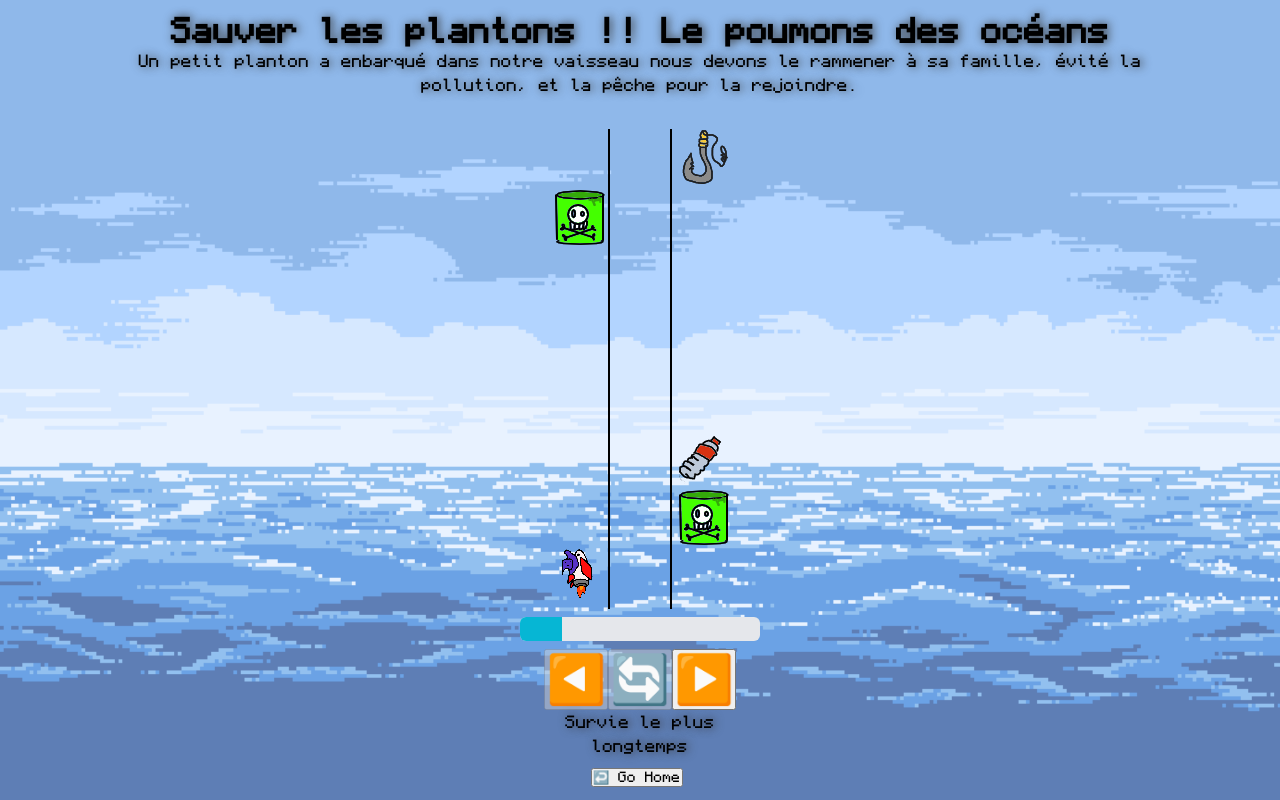
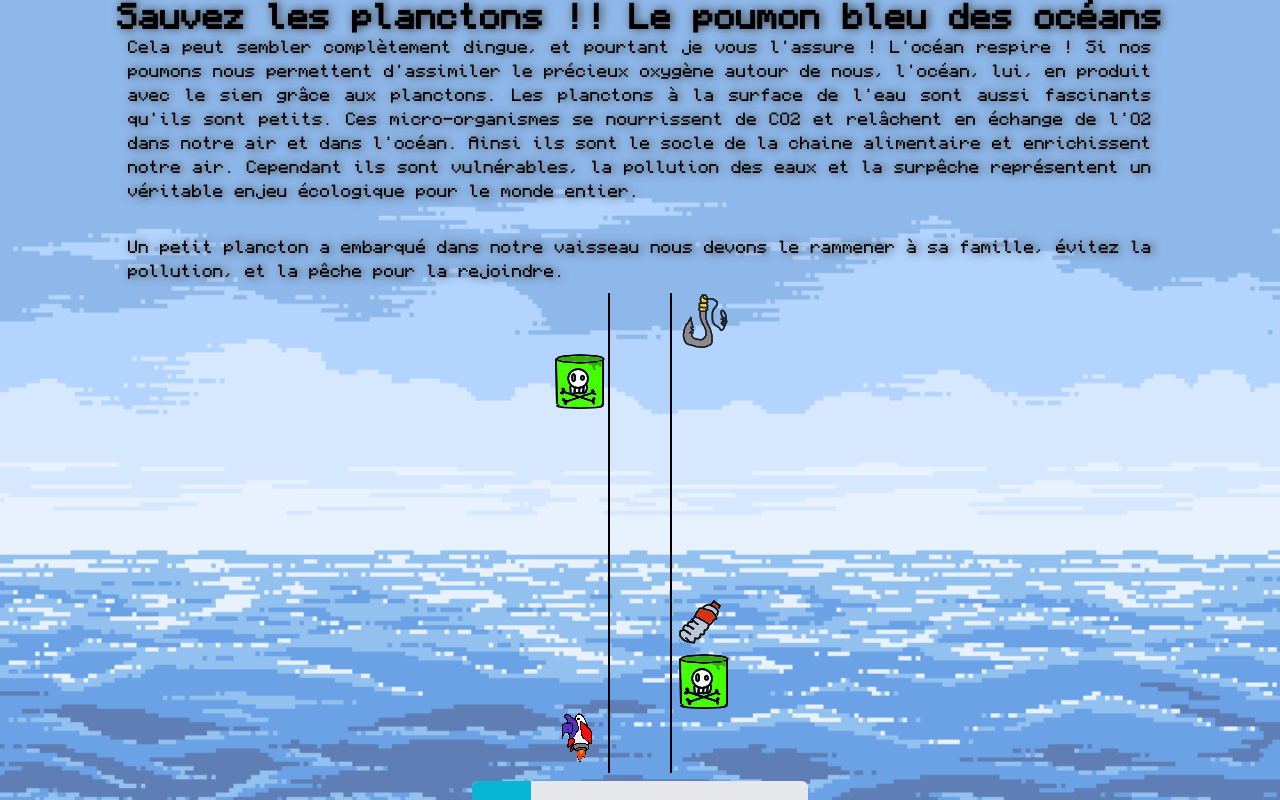
Before and after one commit to neswatch/saving-throw, a React (Vite) app: page /poumon in a window 1280 px wide. Shown: the top 800 px of the page. Built offline with nearby package versions, Linux system fonts and the light colour scheme.

Commit message:
style: more text

```diff
--- a/src/pages/play/poumon.css
+++ b/src/pages/play/poumon.css
@@ -10,40 +10,46 @@ div.poumon {
   z-index: 1;
   text-align: center;
 }
-.xlarge{
+.xlarge {
   font-size: xxx-large;
 }
-.centreCell{
-    border-right: 2px  solid black;
-    border-left: 2px  solid black;
+.centreCell {
+  border-right: 2px solid black;
+  border-left: 2px solid black;
 }
-.table-collapse{
- border-collapse:collapse;
+.table-collapse {
+  border-collapse: collapse;
 }
 
-h1+p{
+h1 + p {
   margin-bottom: 2em;
 }
-.p-progressbar{
-    margin:0.5em;
-    align-self:stretch;
+.p-progressbar {
+  margin: 0.5em;
+  align-self: stretch;
 }
-.btnNav{
+.btnNav {
   display: flex;
   justify-content: space-around;
 }
 
-.btnNav button{
+.btnNav button {
   margin-right: 0.5em;
 }
 
-p{
+p {
   text-align: center;
 }
 
-div.card{
+div.card {
   display: flex;
   justify-content: center;
   flex-direction: column;
   align-items: center;
 }
+
+p {
+  margin-bottom: 10px;
+  text-align: justify;
+  text-shadow: #363636 2px 0 10px;
+}
--- a/src/pages/play/poumon.tsx
+++ b/src/pages/play/poumon.tsx
@@ -1,26 +1,23 @@
+import Case from "./case/case.tsx";
+import { useEffect, useState } from "react";
+import "./poumon.css";
 
-import Case from "./case/case.tsx";
-import {useEffect, useState} from "react";
-import "./poumon.css"
-
-import OceanBg from "../../assets/img/home/Preview_143.png"
-import logo from "../../assets/logo/logo-lyreco.png"
-import {useNavigate} from "react-router-dom";
-import {ProgressBar} from "primereact/progressbar";
+import OceanBg from "../../assets/img/home/Preview_143.png";
+import logo from "../../assets/logo/logo-lyreco.png";
+import { useNavigate } from "react-router-dom";
+import { ProgressBar } from "primereact/progressbar";
 
 export default function Poumon() {
-
-
   const [grille, setGrille] = useState([
-        [0,0,0],
-        [0,0,0],
-        [0,0,0],
-        [0,0,0],
-        [0,0,0],
-        [0,0,0],
-        [0,0,0],
-        [0,0,0]
-    ])
+    [0, 0, 0],
+    [0, 0, 0],
+    [0, 0, 0],
+    [0, 0, 0],
+    [0, 0, 0],
+    [0, 0, 0],
+    [0, 0, 0],
+    [0, 0, 0],
+  ]);
   const [vaiseauPos, setVaiseauPos] = useState(0);
   const [win, setWin] = useState(false);
 
@@ -31,108 +28,117 @@ export default function Poumon() {
 
   const navigate = useNavigate();
 
-    function makeMove(direction:number){
-        setVaiseauPos((value)=>value+direction)
+  function makeMove(direction: number) {
+    setVaiseauPos((value) => value + direction);
   }
 
-
-    function decalvalue(oldGrille: number[][]): number[][]{
+  function decalvalue(oldGrille: number[][]): number[][] {
     const newValue = oldGrille.slice(1);
-        if (oldGrille[0][vaiseauPos]>0){
-            setLoos(true)
+    if (oldGrille[0][vaiseauPos] > 0) {
+      setLoos(true);
       setProgression(0);
-            return oldGrille
+      return oldGrille;
     }
-        setProgression(v=>v+1);
-        if (progression>100){
-            iswin()
+    setProgression((v) => v + 1);
+    if (progression > 100) {
+      iswin();
     }
     if (
-            (newValue[5][0]>0 && (newValue[6][1]>0 && newValue[6][2]>0))
-            || (newValue[5][1]>0 && (newValue[6][0]>0 && newValue[6][2]>0))
-            || (newValue[5][2]>0 && (newValue[6][0]>0 && newValue[6][1]>0))
-            || lastEmpty >= 3
-        ){
-            newValue.push([0,0,0])
-            setLastEmpty(0)
+      (newValue[5][0] > 0 && newValue[6][1] > 0 && newValue[6][2] > 0) ||
+      (newValue[5][1] > 0 && newValue[6][0] > 0 && newValue[6][2] > 0) ||
+      (newValue[5][2] > 0 && newValue[6][0] > 0 && newValue[6][1] > 0) ||
+      lastEmpty >= 3
+    ) {
+      newValue.push([0, 0, 0]);
+      setLastEmpty(0);
       return newValue;
     }
-        const img = 1+Math.floor(Math.random() * 3);
-        switch (Math.floor(Math.random() * 4)){
+    const img = 1 + Math.floor(Math.random() * 3);
+    switch (Math.floor(Math.random() * 4)) {
       case 0:
-                newValue.push([img,0,0])
-                setLastEmpty(v=>v+1);
+        newValue.push([img, 0, 0]);
+        setLastEmpty((v) => v + 1);
         return newValue;
       case 1:
-                newValue.push([0,img,0])
-                setLastEmpty(v=>v+1);
+        newValue.push([0, img, 0]);
+        setLastEmpty((v) => v + 1);
         return newValue;
       case 2:
-                newValue.push([0,0,img])
-                setLastEmpty(v=>v+1);
+        newValue.push([0, 0, img]);
+        setLastEmpty((v) => v + 1);
         return newValue;
       default:
         setLastEmpty(0);
-                newValue.push([0,0,0])
+        newValue.push([0, 0, 0]);
         return newValue;
     }
   }
 
-    function newLigne(){
-        setGrille((value)=>decalvalue(value))
+  function newLigne() {
+    setGrille((value) => decalvalue(value));
   }
 
-
   function getRaw(value: number[]) {
-        return <tr>
+    return (
+      <tr>
         <td>
           <Case state={value[0]}></Case>
         </td>
         <td className={"centreCell"}>
-                <Case state={value[1]} ></Case>
+          <Case state={value[1]}></Case>
         </td>
         <td>
           <Case state={value[2]}></Case>
         </td>
       </tr>
+    );
   }
 
-    function iswin(){
-        localStorage.setItem("poumon","1");
-        setWin(true)
+  function iswin() {
+    localStorage.setItem("poumon", "1");
+    setWin(true);
   }
 
   useEffect(() => {
-        const interval = setInterval(
-            newLigne, 500);
+    const interval = setInterval(newLigne, 500);
     //Clearing the interval
     return () => clearInterval(interval);
-        }
-        , [grille,newLigne]);
+  }, [grille, newLigne]);
 
   function restart() {
     setGrille([
-            [0,0,0],
-            [0,0,0],
-            [0,0,0],
-            [0,0,0],
-            [0,0,0],
-            [0,0,0],
-            [0,0,0],
-            [0,0,0]])
+      [0, 0, 0],
+      [0, 0, 0],
+      [0, 0, 0],
+      [0, 0, 0],
+      [0, 0, 0],
+      [0, 0, 0],
+      [0, 0, 0],
+      [0, 0, 0],
+    ]);
 
-        setLoos(false)
+    setLoos(false);
   }
 
   return (
-        <div className="poumon" style={{backgroundImage: `url(${OceanBg})`}}>
-            <h1>
-                Sauver les plantons !! Le poumons des océans
-            </h1>
+    <div className="poumon" style={{ backgroundImage: `url(${OceanBg})` }}>
+      <h1>Sauvez les planctons !! Le poumon bleu des océans</h1>
       <p>
-                Un petit planton a enbarqué dans notre vaisseau nous devons le rammener à sa famille, évité la pollution, et la pêche pour la rejoindre.
+        Cela peut sembler complètement dingue, et pourtant je vous l'assure !
+        L'océan respire ! Si nos poumons nous permettent d'assimiler le précieux
+        oxygène autour de nous, l'océan, lui, en produit avec le sien grâce aux
+        planctons. Les planctons à la surface de l'eau sont aussi fascinants
+        qu'ils sont petits. Ces micro-organismes se nourrissent de CO2 et
+        relâchent en échange de l'O2 dans notre air et dans l'océan. Ainsi ils
+        sont le socle de la chaine alimentaire et enrichissent notre air.
+        Cependant ils sont vulnérables, la pollution des eaux et la surpêche
+        représentent un véritable enjeu écologique pour le monde entier.
       </p>
-            <div className="card" >
+      <p>
+        Un petit plancton a embarqué dans notre vaisseau nous devons le rammener
+        à sa famille, évitez la pollution, et la pêche pour la rejoindre.
+      </p>
+      <div className="card">
         <table className={"table-collapse"}>
           {getRaw(grille[7])}
           {getRaw(grille[6])}
@@ -142,33 +148,58 @@ export default function Poumon() {
           {getRaw(grille[2])}
           {getRaw(grille[1])}
           <tr>
-                        <td >
+            <td>
               <Case vaiseau={vaiseauPos == 0} state={grille[0][0]}></Case>
             </td>
-                        <td className={"centreCell"} >
+            <td className={"centreCell"}>
               <Case vaiseau={vaiseauPos == 1} state={grille[0][1]}></Case>
             </td>
             <td>
               <Case vaiseau={vaiseauPos == 2} state={grille[0][2]}></Case>
             </td>
-
           </tr>
         </table>
-                <ProgressBar  value={progression} showValue={false}/>
-                {progression>150? <img height={50} src={logo} />: ""}
+        <ProgressBar value={progression} showValue={false} />
+        {progression > 150 ? <img height={50} src={logo} /> : ""}
         <div className={"f-center"}>
-                    <button className={"xlarge"} onClick={() => makeMove(-1)} disabled={vaiseauPos == 0 || (grille[0][vaiseauPos] > 0)}>◀️
+          <button
+            className={"xlarge"}
+            onClick={() => makeMove(-1)}
+            disabled={vaiseauPos == 0 || grille[0][vaiseauPos] > 0}
+          >
+            ◀️
           </button>
-                    <button className={"xlarge"} onClick={() => restart()} disabled={!loos}>🔄️</button>
-                    <button className={"xlarge"} onClick={() => makeMove(1)} disabled={vaiseauPos == 2 || (grille[0][vaiseauPos] > 0)}>▶️
+          <button
+            className={"xlarge"}
+            onClick={() => restart()}
+            disabled={!loos}
+          >
+            🔄️
+          </button>
+          <button
+            className={"xlarge"}
+            onClick={() => makeMove(1)}
+            disabled={vaiseauPos == 2 || grille[0][vaiseauPos] > 0}
+          >
+            ▶️
           </button>
         </div>
-                {loos? win? <p> Tu as sauvé le planton !! </p>  : <p>Perdu !!</p> : (progression>100)? <p> C'est bon ton defit est validé ! </p> : <p>Survie le plus longtemps</p>}
+        {loos ? (
+          win ? (
+            <p> Tu as sauvé le plancton !! </p>
+          ) : (
+            <p>Perdu !!</p>
+          )
+        ) : progression > 100 ? (
+          <p> C'est bon ton défi est validé ! </p>
+        ) : (
+          <p>Survis le plus longtemps possible</p>
+        )}
         <div className={"btnNav"}>
           <button onClick={() => navigate("/")}>↩️ Go Home</button>
           {win ? <button onClick={() => navigate("/mj")}>Next ➡️</button> : ""}
         </div>
       </div>
     </div>
-    )
+  );
 }
```
Also changed, not shown: src/pages/count/Minijeu/style.css (deleted). Lines whose indentation alone changed are shown as unchanged.
